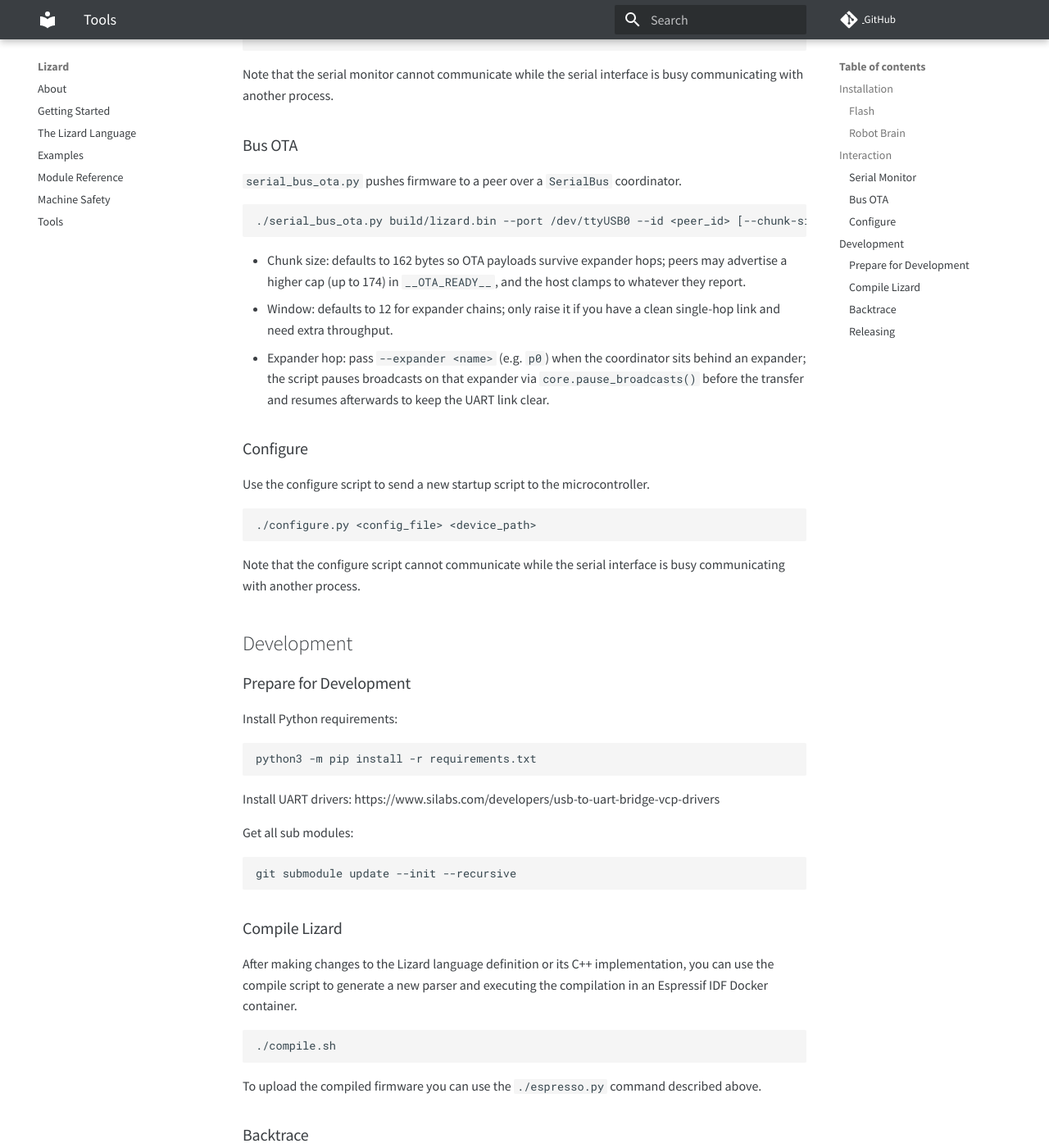
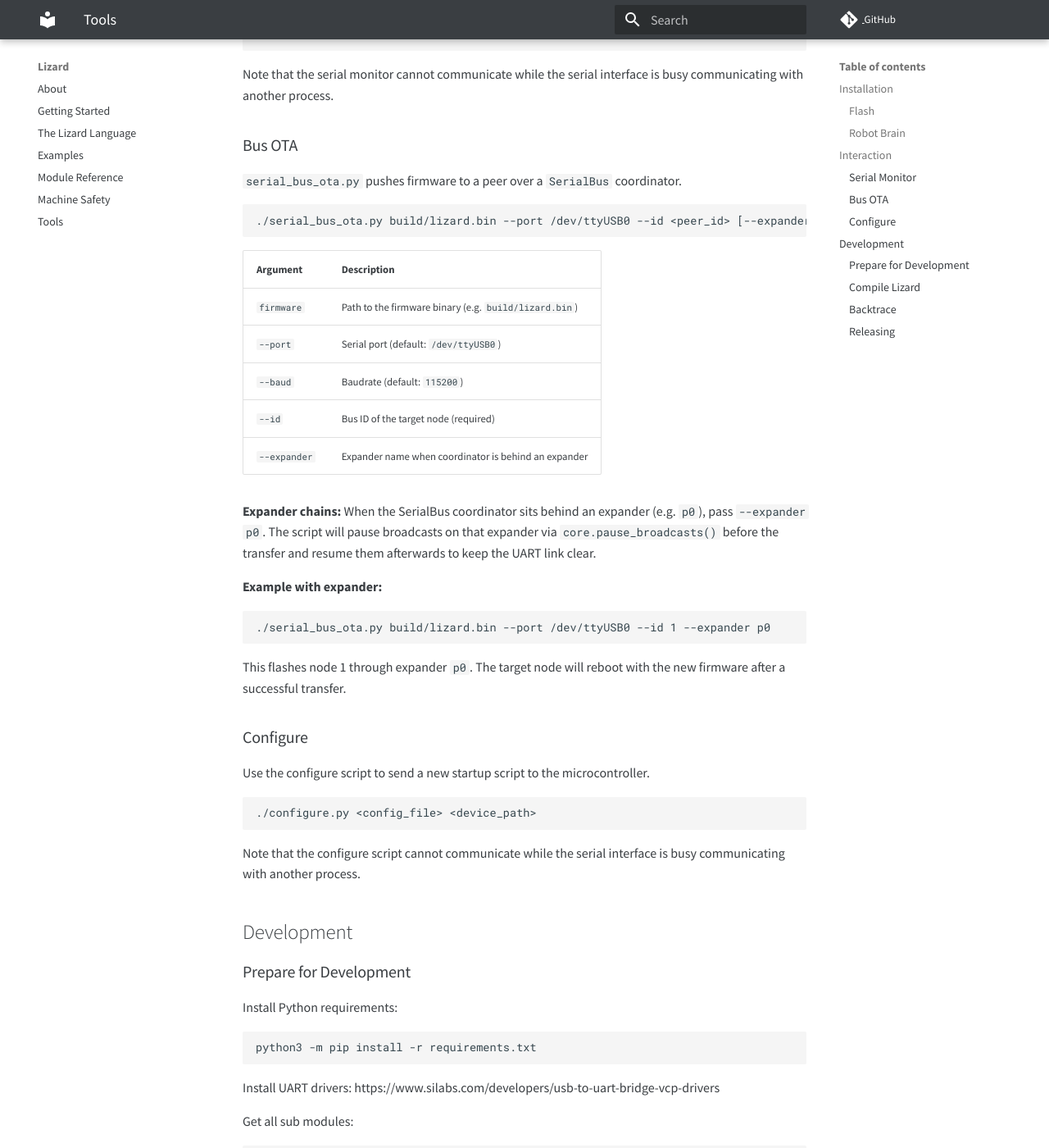
Before and after one commit to zauberzeug/lizard, an MkDocs documentation site: the page built from docs/tools.md, in a window 1280 px wide and 1400 px high, scrolled down 834 px. Shown: the whole window at 82% size. Built offline with MkDocs 1.6.1 and Material for MkDocs 9.7.7, drawn with Linux system fonts in a browser that asks for light colours; comment, search, counter and statistics services are not loaded.

Commit message:
documentation

````diff
--- a/docs/tools.md
+++ b/docs/tools.md
@@ -41,12 +41,26 @@ Note that the serial monitor cannot communicate while the serial interface is bu
 `serial_bus_ota.py` pushes firmware to a peer over a `SerialBus` coordinator.
 
 ```bash
-./serial_bus_ota.py build/lizard.bin --port /dev/ttyUSB0 --id <peer_id> [--chunk-size 162] [--window 12] [--expander p0]
+./serial_bus_ota.py build/lizard.bin --port /dev/ttyUSB0 --id <peer_id> [--expander <name>]
 ```
 
-- Chunk size: defaults to 162 bytes so OTA payloads survive expander hops; peers may advertise a higher cap (up to 174) in `__OTA_READY__`, and the host clamps to whatever they report.
-- Window: defaults to 12 for expander chains; only raise it if you have a clean single-hop link and need extra throughput.
-- Expander hop: pass `--expander <name>` (e.g. `p0`) when the coordinator sits behind an expander; the script pauses broadcasts on that expander via `core.pause_broadcasts()` before the transfer and resumes afterwards to keep the UART link clear.
+| Argument              | Description                                          |
+| --------------------- | ---------------------------------------------------- |
+| `firmware`            | Path to the firmware binary (e.g. `build/lizard.bin`) |
+| `--port`              | Serial port (default: `/dev/ttyUSB0`)                |
+| `--baud`              | Baudrate (default: `115200`)                         |
+| `--id`                | Bus ID of the target node (required)                 |
+| `--expander`          | Expander name when coordinator is behind an expander |
+
+**Expander chains:** When the SerialBus coordinator sits behind an expander (e.g. `p0`), pass `--expander p0`. The script will pause broadcasts on that expander via `core.pause_broadcasts()` before the transfer and resume them afterwards to keep the UART link clear.
+
+**Example with expander:**
+
+```bash
+./serial_bus_ota.py build/lizard.bin --port /dev/ttyUSB0 --id 1 --expander p0
+```
+
+This flashes node 1 through expander `p0`. The target node will reboot with the new firmware after a successful transfer.
 
 ### Configure
 
````
Also changed, not shown: docs/module_reference.md (+2 -0 lines).
